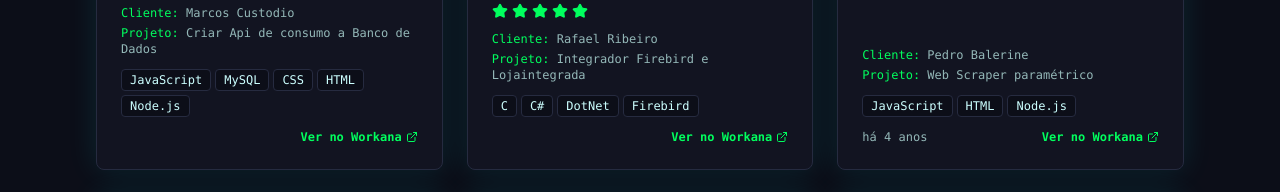
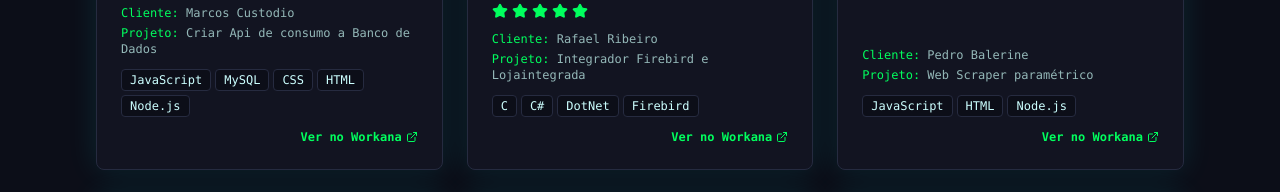
Before and after one commit to albanirneves/albanirneves, a React (Vite) app: page / in a window 1280 px wide. Shown: the part 5560-5752 px from the top of the page. Built offline with nearby package versions, Linux system fonts and the light colour scheme; the HTML template or start-up script is replaced by a standard one.

Commit message:
Preceding changes

```diff
--- a/src/components/Testimonials.tsx
+++ b/src/components/Testimonials.tsx
@@ -44,8 +44,7 @@ const Testimonials = () => {
       client: "Pedro Balerine",
       project: "Web Scraper paramétrico",
       comment: "Muito rápido e prestativo! Recomendo!",
-      techs: ["JavaScript", "HTML", "Node.js"],
-      time: "há 4 anos"
+      techs: ["JavaScript", "HTML", "Node.js"]
     },
     {
       client: "Alan Silva",
```
